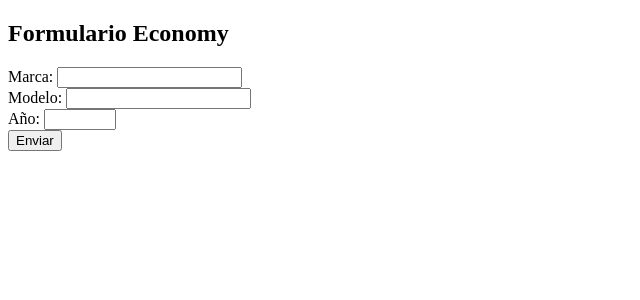
After one commit to rmleonel/Motorcycle, a Django app: page /appmotorcycle/formulario/ in a window 1280 px wide. The commit adds this page. Shown: the top 300 px of the page, without its empty margins (0-640 px from the left). Run offline with Django 5.2, Linux system fonts and the light colour scheme.

Commit message:
obstencion de datos

```diff
--- a/src/motorcycles/appmotorcycle/models.py
+++ b/src/motorcycles/appmotorcycle/models.py
@@ -2,7 +2,7 @@ from django.db import models
 
 class Luxury(models.Model):
     marca = models.CharField(max_length = 20)
-    modelo = models.IntegerField()
+    modelo = models.CharField(max_length = 20)
     año = models.IntegerField()
 
     def __str__(self):
@@ -10,7 +10,7 @@ class Luxury(models.Model):
 
 class Medium(models.Model):
     marca = models.CharField(max_length = 20)
-    modelo = models.IntegerField()
+    modelo = models.CharField(max_length = 20)
     año = models.IntegerField()
 
     def __str__(self):
@@ -18,7 +18,7 @@ class Medium(models.Model):
 
 class Economy(models.Model):
     marca = models.CharField(max_length = 20)
-    modelo = models.IntegerField()
+    modelo = models.CharField(max_length = 20)
     año = models.IntegerField()
 
     def __str__(self):
--- a/src/motorcycles/appmotorcycle/templates/economy.html
+++ b/src/motorcycles/appmotorcycle/templates/economy.html
@@ -6,7 +6,7 @@
         <div class="row justify-content-center">
             <div class="col-lg-6">
                 <h2>Formulario Economy</h2>
-                    <form action="/procesar_formulario" method="post">{% csrf_token  %}
+                    <form action="{% url 'formulario' %}" method="post">{% csrf_token  %}
                         <!-- Campo de Marca -->
                         <label for="marca">Marca:</label>
                         <input type="text" id="marca" name="marca" required>
@@ -18,8 +18,8 @@
                         <br>
 
                         <!-- Campo de Año -->
-                        <label for="anio">Año:</label>
-                        <input type="number" id="anio" name="anio" min="1900" max="2023" required>
+                        <label for="año">Año:</label>
+                        <input type="number" id="año" name="año" min="1900" max="2023" required>
                         <br>
 
                         <!-- Botón de Enviar -->
--- /dev/null
+++ b/src/motorcycles/appmotorcycle/templates/formulario.html
@@ -0,0 +1,38 @@
+<!DOCTYPE html>
+<html lang="en">
+<head>
+    <meta charset="UTF-8">
+    <meta name="viewport" content="width=device-width, initial-scale=1.0">
+    <title>Document</title>
+</head>
+<body>
+    <section class="py-5">
+        <div class="container my-5">
+            <div class="row justify-content-center">
+                <div class="col-lg-6">
+                    <h2>Formulario Economy</h2>
+                        <form action="{% url 'formulario' %}" method="post">{% csrf_token  %}
+                            <!-- Campo de Marca -->
+                            <label for="marca">Marca:</label>
+                            <input type="text" id="marca" name="marca" required>
+                            <br>
+
+                            <!-- Campo de Modelo -->
+                            <label for="modelo">Modelo:</label>
+                            <input type="text" id="modelo" name="modelo" required>
+                            <br>
+
+                            <!-- Campo de Año -->
+                            <label for="año">Año:</label>
+                            <input type="number" id="año" name="año" min="1900" max="2023" required>
+                            <br>
+
+                            <!-- Botón de Enviar -->
+                            <input type="submit" value="Enviar">
+                        </form>
+                </div>
+            </div>
+        </div>
+    </section>
+</body>
+</html>
--- a/src/motorcycles/appmotorcycle/templates/index.html
+++ b/src/motorcycles/appmotorcycle/templates/index.html
@@ -1,5 +1,8 @@
 {% extends 'padre.html' %}
 {% load static %}
 {% block contenidoQueCambia %}
-
+<div class="py-5 bg-image-full" style="background-image: url('https://cdn.pixabay.com/photo/2018/10/07/21/50/motorcycle-helmet-3731459_1280.jpg')">
+    <!-- Put anything you want here! The spacer below with inline CSS is just for demo purposes!-->
+    <div style="height: 20rem"></div>
+</div>
 {% endblock%}
--- a/src/motorcycles/appmotorcycle/templates/luxury.html
+++ b/src/motorcycles/appmotorcycle/templates/luxury.html
@@ -6,7 +6,7 @@
         <div class="row justify-content-center">
             <div class="col-lg-6">
                 <h2>Formulario Luxury</h2>
-                    <form action="/procesar_formulario" method="post">{% csrf_token  %}
+                    <form action="{% url 'formulario' %}" method="post">{% csrf_token  %}
                         <!-- Campo de Marca -->
                         <label for="marca">Marca:</label>
                         <input type="text" id="marca" name="marca" required>
@@ -18,8 +18,8 @@
                         <br>
 
                         <!-- Campo de Año -->
-                        <label for="anio">Año:</label>
-                        <input type="number" id="anio" name="anio" min="1900" max="2023" required>
+                        <label for="año">Año:</label>
+                        <input type="number" id="año" name="año" min="1900" max="2023" required>
                         <br>
 
                         <!-- Botón de Enviar -->
--- a/src/motorcycles/appmotorcycle/templates/medium.html
+++ b/src/motorcycles/appmotorcycle/templates/medium.html
@@ -18,8 +18,8 @@
                         <br>
 
                         <!-- Campo de Año -->
-                        <label for="anio">Año:</label>
-                        <input type="number" id="anio" name="anio" min="1900" max="2023" required>
+                        <label for="año">Año:</label>
+                        <input type="number" id="año" name="año" min="1900" max="2023" required>
                         <br>
 
                         <!-- Botón de Enviar -->
--- a/src/motorcycles/appmotorcycle/templates/padre.html
+++ b/src/motorcycles/appmotorcycle/templates/padre.html
@@ -28,10 +28,10 @@
             </div>
         </nav>
         <!-- Header - set the background image for the header in the line below-->
-        <header class="py-5 bg-image-full" style="background-image: url('https://cdn.pixabay.com/photo/2016/12/13/22/39/motorcycle-1905281_1280.jpg')">
+        <header class="py-5 bg-image-full" style="background-color:black">
             <div class="text-center my-5">
-                <h1 class="text-white fs-3 fw-bolder">Motorcycles</h1>
-                <p class="text-white-50 mb-0">Company</p>
+                <h1 class="text-white fs-3 fw-bolder">Bienvenidos a Motorcycle</h1>
+                <p class="text-white-50 mb-0">The company</p>
             </div>
         </header>
         <!-- Content section-->
--- a/src/motorcycles/appmotorcycle/urls.py
+++ b/src/motorcycles/appmotorcycle/urls.py
@@ -4,11 +4,13 @@ from appmotorcycle.views import(
     luxury,
     medium,
     economy,
+    formulario,
 )
 
 urlpatterns = [
     path("luxury/", luxury, name="luxury"),
     path("medium/", medium, name="medium"),
     path("economy/", economy, name="economy"),
+    path("formulario/", formulario, name = 'formulario'),
     path("", index, name="index"),
 ]
--- a/src/motorcycles/appmotorcycle/views.py
+++ b/src/motorcycles/appmotorcycle/views.py
@@ -13,3 +13,23 @@ def medium(request):
 
 def economy(request):
     return render(request, 'economy.html')
+
+def formulario(request):
+
+    if request.method == "POST":
+
+        marca = request.POST.get("marca")
+        modelo = request.POST.get("modelo")
+        año = request.POST.get("año")
+
+        moto_luxury = Luxury(marca=marca, modelo=modelo, año=año)
+        moto_luxury.save()
+
+        moto_medium = Medium(marca=marca, modelo=modelo, año=año)
+        moto_medium.save()
+
+        moto_economy = Economy(marca=marca, modelo=modelo, año=año)
+        moto_economy.save()
+        return render(request,'index.html')
+
+    return render(request, "formulario.html")
```
Also changed, not shown: src/motorcycles/appmotorcycle/migrations/0001_initial.py (added).
